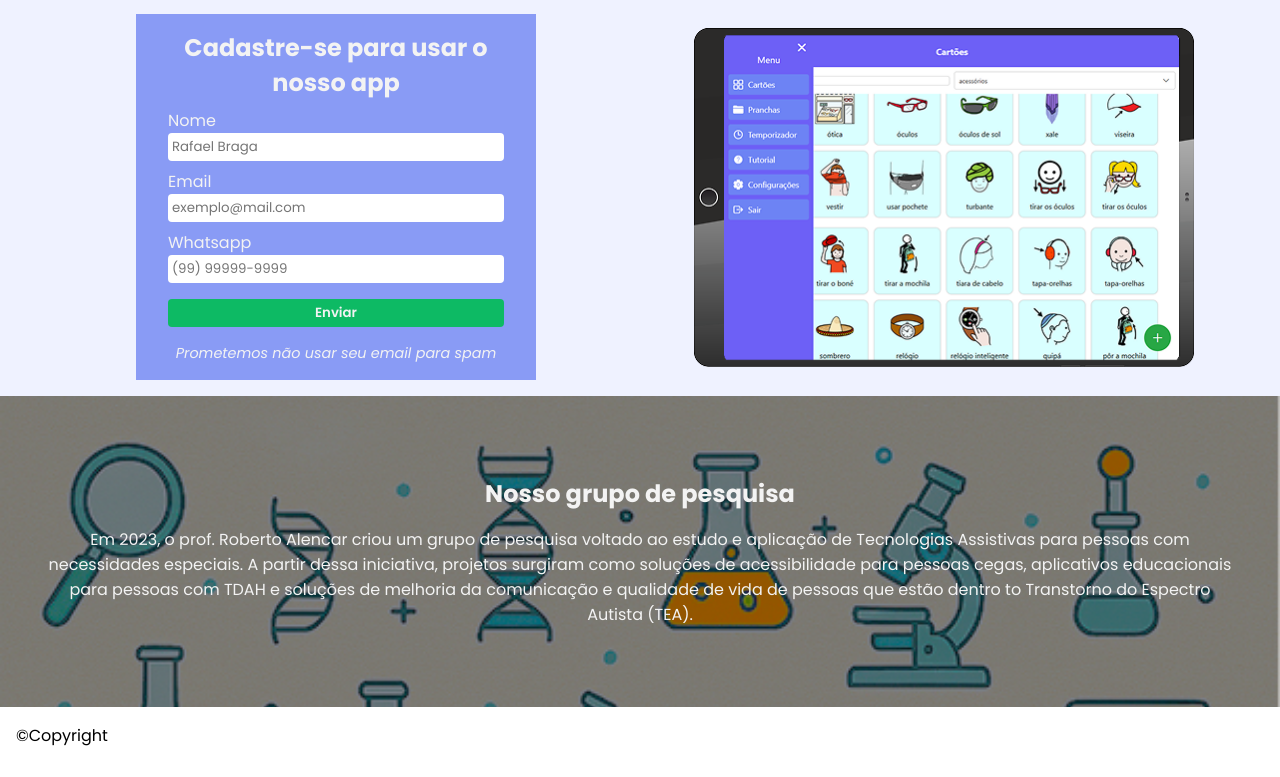
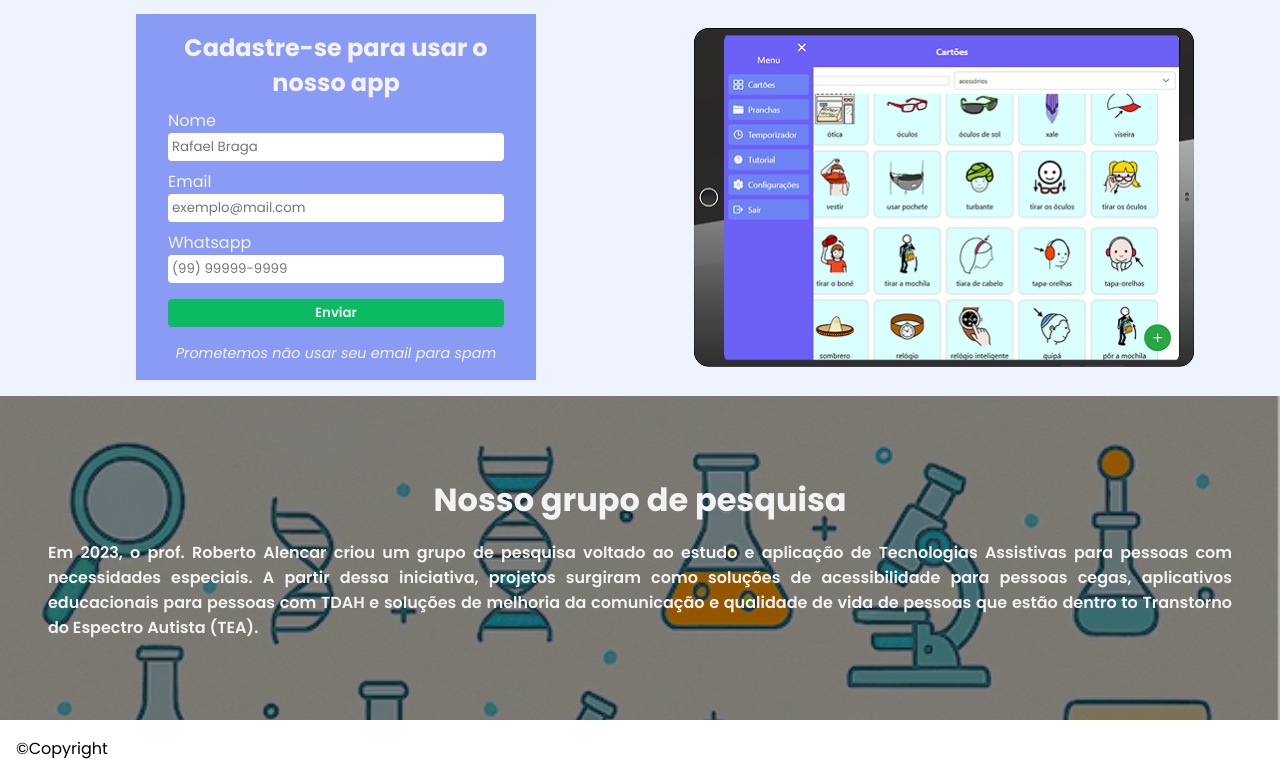
Before and after one commit to AlissonLimaG/comunicaa-landing-page, a plain HTML site: page index.html in a window 1280 px wide. Shown: the part 413-1190 px from the top of the page. Drawn offline with Linux system fonts and the light colour scheme.

Commit message:
ajustando fonte mobile na última seção

```diff
--- a/index.css
+++ b/index.css
@@ -258,9 +258,31 @@
         text-align: center;
         color: var(--font-color-light);
 
+        h1{
+            font-size: var(--font-size-title);
+            color: var(--font-color-light);
+            font-weight: 700;
+
+            @media (max-width:900px) {
+                text-align: center;
+            }
+
+            @media (max-width:500px) {
+                font-size: clamp(24px, 3vw, 32px);
+            }
+        }
+
         p{
             margin-top: 1rem;
             text-align: center;
+            font-size: var(--font-size-text);
+            color: var(--font-color-light);
+            font-weight: 600;
+            text-align: justify;
+
+            @media (max-width:500px) {
+                font-size: clamp(12px, 3vw, 16px);
+            }
 
             @media (max-width:430px) {
                 text-align: justify;
--- a/index.html
+++ b/index.html
@@ -27,15 +27,11 @@
     <section class="section__hero">
 
         <div class="section__hero_div-video">
-            <iframe
-            width="560" height="315"
-            src="https://www.youtube.com/embed/oWyDKGh1VkU?si=cKgpS58RI2kAOcZw"
-            title="YouTube video player"
-            frameborder="0"
-            allow="accelerometer; autoplay; clipboard-write; encrypted-media; gyroscope; picture-in-picture; web-share"
-            referrerpolicy="strict-origin-when-cross-origin"
-            allowfullscreen>
-        </iframe>
+            <iframe width="560" height="315" src="https://www.youtube.com/embed/oWyDKGh1VkU?si=cKgpS58RI2kAOcZw"
+                title="YouTube video player" frameborder="0"
+                allow="accelerometer; autoplay; clipboard-write; encrypted-media; gyroscope; picture-in-picture; web-share"
+                referrerpolicy="strict-origin-when-cross-origin" allowfullscreen>
+            </iframe>
         </div>
 
         <div class="section__hero_div-app">
@@ -90,9 +86,9 @@
 
     <section class="section__about-cauta-info">
         <div>
-            <h2>
+            <h1>
                 Nosso grupo de pesquisa
-            </h2>
+            </h1>
             <p>
                 Em 2023, o prof. Roberto Alencar criou um grupo de pesquisa voltado ao estudo e aplicação de Tecnologias
                 Assistivas para pessoas com necessidades especiais. A partir dessa iniciativa, projetos surgiram como
```
